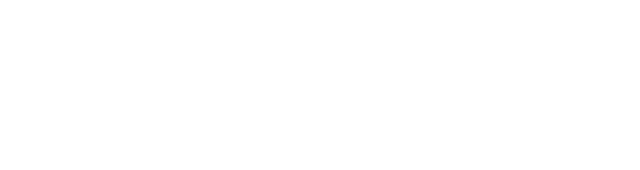
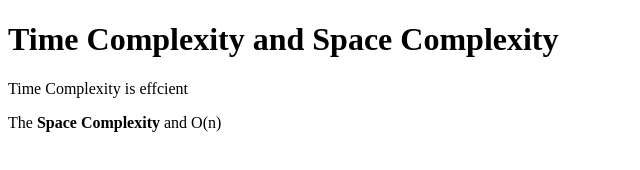
Before and after one commit to acciojob/time-and-space-complexity-Shubhamsahar, a website: page main.html in a window 1280 px wide. Shown: the whole page, without its empty margins (0-640 px from the left). Drawn offline with Linux system fonts and the light colour scheme.

Commit message:
created a submission

```diff
--- a/main.html
+++ b/main.html
@@ -8,6 +8,10 @@
 
 <body>
 	<!-- the entire body must be written by student -->
+	<h1>Time Complexity and Space Complexity</h1>
+	<p>Time Complexity is effcient </p>
+	<p> The <b>Space Complexity</b> and O(n)</p>
+
     <script type="text/javascript" src="./script.js">
 </script>
 
```
